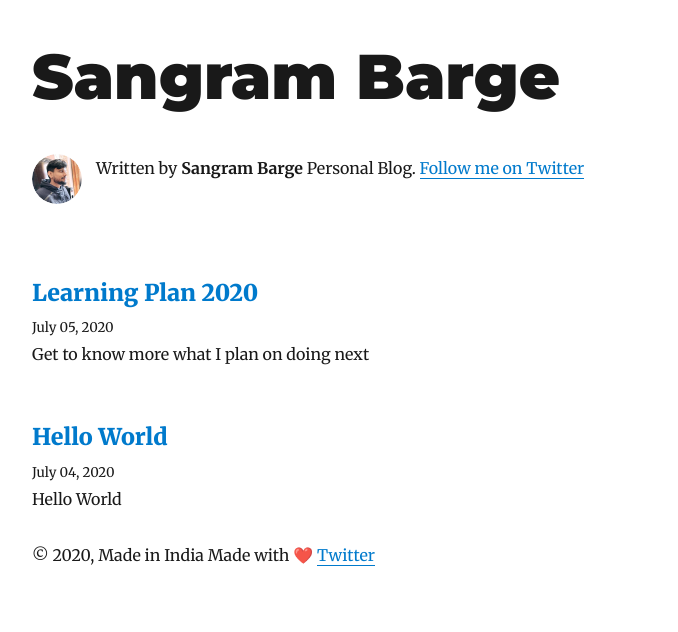
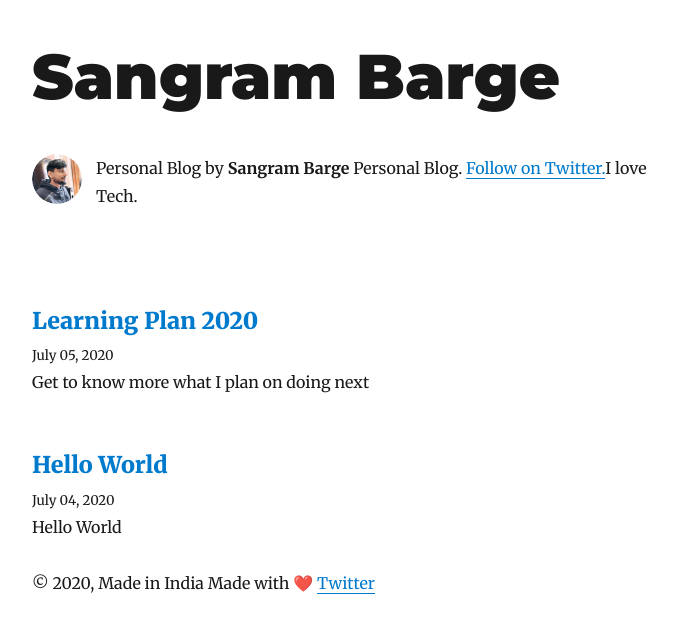
Before and after one commit to sangrambargetech/sangrambarge.com, a Gatsby site: page / in a window 1280 px wide. Shown: the whole page, without its empty margins (293-971 px from the left). Built offline with nearby package versions, Linux system fonts and the light colour scheme; Gatsby itself is replaced by a stand-in of ours; some packages are replaced by stand-ins of ours.

Commit message:
updated bio

```diff
--- a/src/components/bio.js
+++ b/src/components/bio.js
@@ -57,11 +57,12 @@ const Bio = () => {
         }}
       />
       <p>
-        Written by <strong>{author.name}</strong> {author.summary}
+        Personal Blog by <strong>{author.name}</strong> {author.summary}
         {` `}
         <a href={`https://twitter.com/${social.twitter}`}>
-          Follow me on Twitter
+          Follow on Twitter.
         </a>
+        I love Tech.
       </p>
     </div>
   )
```
